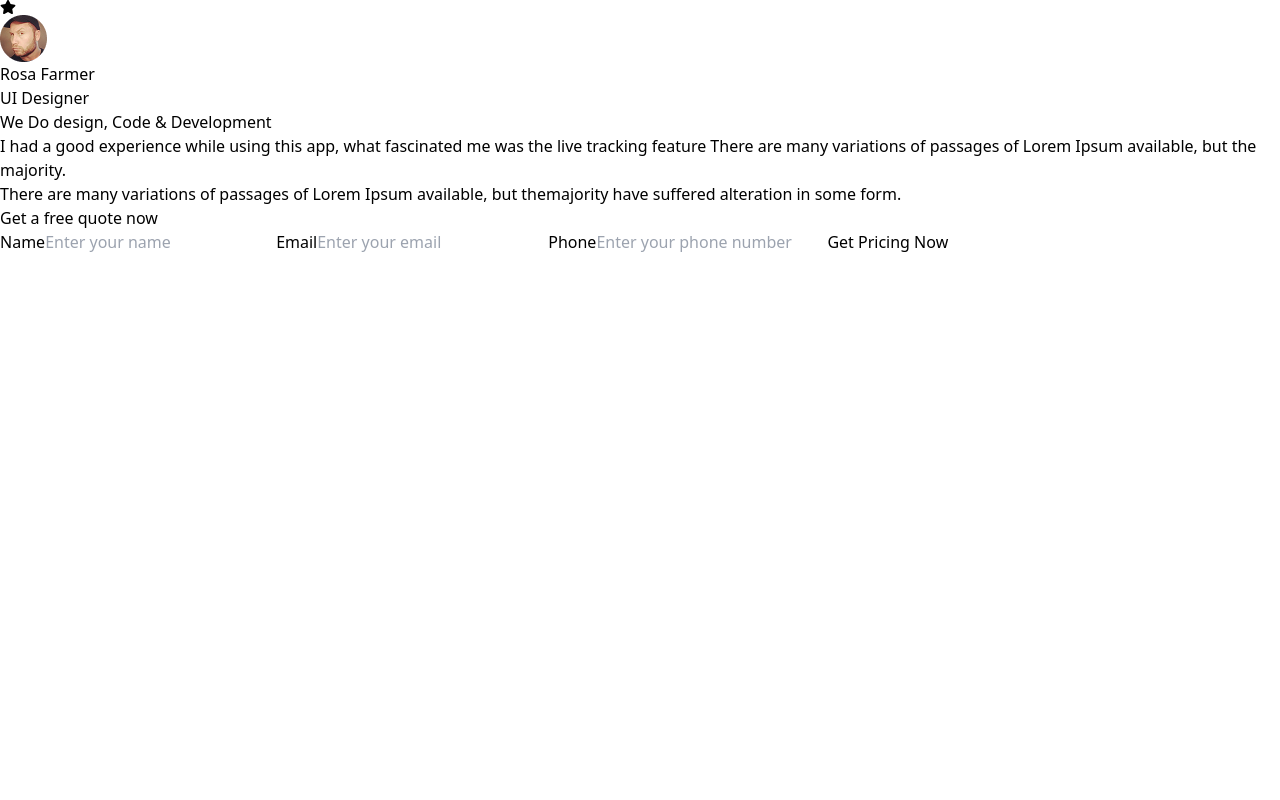
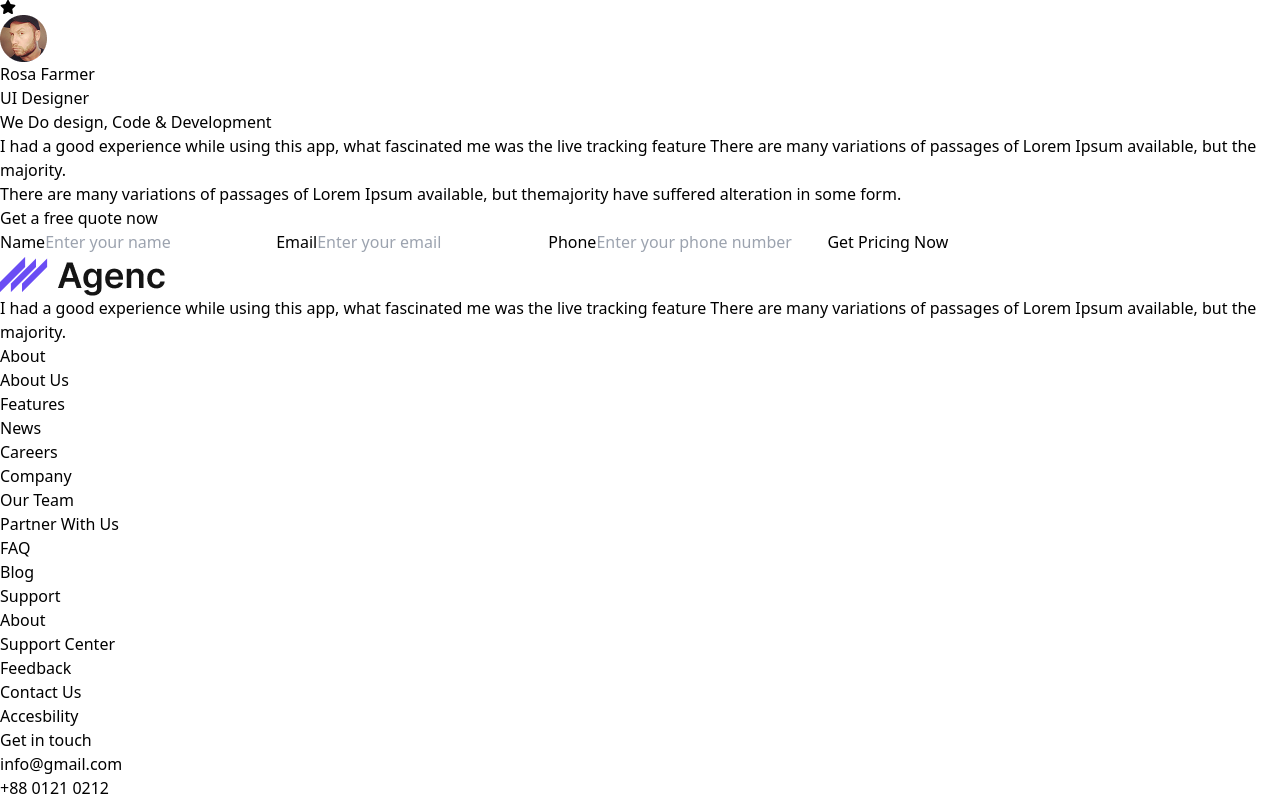
Before and after one commit to raisulhamim/Agency, a React (Vite) app: page / in a window 1280 px wide. Shown: the part 7396-8196 px from the top of the page. Before the commit the page ends 7650 px from the top, so only its background shows below. Built offline with nearby package versions, Linux system fonts and the light colour scheme.

Commit message:
lastnavbar complete

```diff
--- a/src/App.jsx
+++ b/src/App.jsx
@@ -7,6 +7,7 @@ import Work from "./layouts/Work";
 import Agenc from "./layouts/Agenc";
 import Review from "./layouts/Review";
 import Development from "./layouts/Development";
+import Lastnavbar from "./layouts/Lastnavbar";
 
 
 
@@ -22,6 +23,7 @@ const App = () => {
      <Agenc/>
      <Review/>
      <Development/>
+     <Lastnavbar/>
 
 
 
--- /dev/null
+++ b/src/layouts/Lastnavbar.jsx
@@ -0,0 +1,67 @@
+import React from 'react'
+import Container from "../components/Container";
+import Image from '../components/Image';
+import Paragraph from '../components/Paragraph'
+
+import logo from "../assets/logo.png";
+import ListItem from "../components/ListItem";
+import Flex from '../components/Flex';
+
+const Lastnavbar = () => {
+  return (
+    <section className='pt-[150px] pb-[40px]'>
+        <Container>
+           <Flex>
+             <div className='w-[38%]'>
+                <Image src={logo} />
+                <Paragraph className="w-[356px] pt-8">
+                    I had a good experience while using this app, what fascinated me was the
+                     live tracking feature There are many variations of passages of Lorem Ipsum available,
+                      but the majority.
+                </Paragraph>
+            </div>
+            <div className='w-[15%] '>
+                <h3 className="text-[20px] font-semibold font-['Inter'] pb-10">About</h3>
+                  <ul >
+              <ListItem className="py-2 hover-none" text="About Us" />
+              <ListItem className="py-2 hover-none" text="Features" />
+              <ListItem className="py-2 hover-none" text="News" />
+              <ListItem className="py-2 hover-none" text="Careers" />
+
+            </ul>
+            </div>
+            <div className='w-[16%]'>
+                <h3 className="text-[20px] font-semibold font-['Inter'] pb-10">Company</h3>
+                  <ul className=" gap-10">
+              <ListItem className="py-2 hover-none" text="Our Team" />
+              <ListItem className="py-2 hover-none" text="Partner With Us" />
+              <ListItem className="py-2 hover-none" text="FAQ" />
+              <ListItem className="py-2 hover-none" text="Blog" />
+
+            </ul>
+            </div>
+            <div className='w-[16%]'>
+               <h3 className="text-[20px] font-semibold font-['Inter'] pb-10">Support</h3>
+                  <ul className=" gap-10">
+              <ListItem className="py-2 hover-none" text="About" />
+              <ListItem className="py-2 hover-none" text="Support Center" />
+              <ListItem className="py-2 hover-none" text="Feedback" />
+              <ListItem className="py-2 hover-none" text="Contact Us" />
+              <ListItem className="py-2 hover-none" text="Accesbility" />
+            </ul>
+            </div>
+            <div className='w-[15%]'>
+               <h3 className="text-[20px] font-semibold font-['Inter'] pb-10">Get in touch</h3>
+                  <ul className=" gap-10">
+              <ListItem className="py-2 hover-none" text="info@gmail.com" />
+              <ListItem className="py-2 hover-none" text="+88 0121 0212" />
+
+            </ul>
+            </div>
+           </Flex>
+        </Container>
+    </section>
+  )
+}
+
+export default Lastnavbar
```
